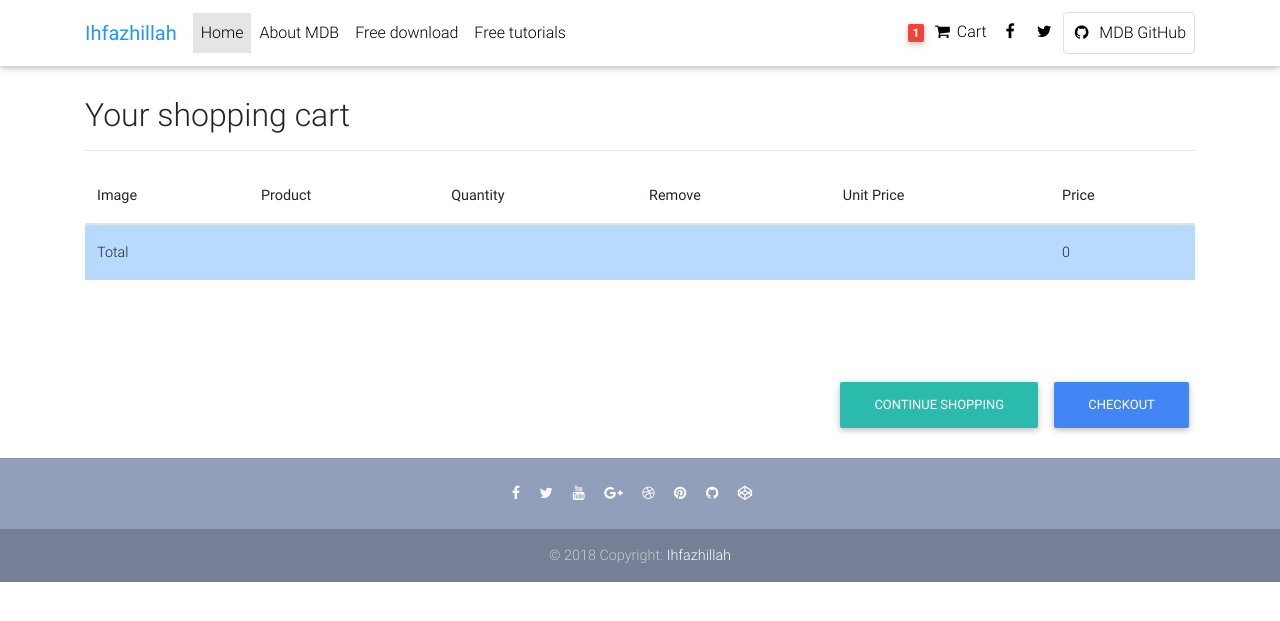
After one commit to ihfazhillah/myshop-django, a Django app: page /cart/ in a window 1280 px wide. The commit adds this page. Shown: the top 621 px of the page. Run offline with Django 3.2, Linux system fonts and the light colour scheme; some libraries are stand-ins or nearby versions.

Commit message:
sampai cart

```diff
--- a/cart/cart.py
+++ b/cart/cart.py
@@ -40,12 +40,12 @@ class Cart(object):
 
     def __iter__(self):
         product_ids = self.cart.keys()
-        products = Product.objects.filter(id__in=product_ids)
+        products = Product.available.filter(id__in=product_ids)
 
         for product in products:
             self.cart[str(product.id)]['product'] = product
 
-        for item in self.cart.values:
+        for item in self.cart.values():
             item['price'] = Decimal(item['price'])
             item['total_price'] = item['price'] * item['quantity']
             yield item
--- a/cart/forms.py
+++ b/cart/forms.py
@@ -1,7 +1,7 @@
 from django import forms
 
 class CartAddForm(forms.Form):
-    quantity = forms.IntegerField(min_value=1)
+    quantity = forms.IntegerField(min_value=1, label='')
     update = forms.CharField(required=False,
                              initial=False,
                              widget=forms.HiddenInput)
--- /dev/null
+++ b/cart/templates/cart/detail.html
@@ -0,0 +1,49 @@
+{% extends 'base.html' %}
+
+{% block title %}Your cart{% endblock %}
+
+{% block content %}
+<section class="pt-5 mb-5">
+  <h2>Your shopping cart</h2>
+  <hr>
+
+<table class="table table-striped">
+  <thead>
+    <tr>
+      <th scope="col">Image</th>
+      <th scope="col">Product</th>
+      <th scope="col">Quantity</th>
+      <th scope="col">Remove</th>
+      <th scope="col">Unit Price</th>
+      <th scope="col">Price</th>
+    </tr>
+  </thead>
+  <tbody>
+    {% for item in cart %}
+    {% with product=item.product %}
+    <tr>
+      <th scope="row"><img class="img img-thumbnail rounded" src="{{product.image.url}}" alt=""></th>
+      <td>{{ product.name }}</td>
+      <td>{{ item.quantity }}</td>
+      <td><a href="{% url 'cart:remove' product.id %}" class='btn btn-sm btn-danger'>Remove</a></td>
+      <td>{{ item.price }}</td>
+      <td>{{ item.total_price }}</td>
+    </tr>
+    {% endwith %}
+    {% endfor %}
+    <tr class='table-primary'>
+      <td>Total</td>
+      <td colspan='4'></td>
+      <td>{{ cart.total_price }}</td>
+    </tr>
+  </tbody>
+</table>
+</section>
+
+<section class="pt-5">
+  <p class="text-right">
+    <a class="btn btn-default" href="{% url 'shop:product-list' %}">Continue shopping</a>
+    <a class="btn btn-primary" href="#">Checkout</a>
+  </p>
+</section>
+{% endblock %}
--- /dev/null
+++ b/cart/urls.py
@@ -0,0 +1,8 @@
+from django.conf.urls import include, url
+from . import views
+
+urlpatterns = [
+    url(r'^$', views.cart_detail, name='detail'),
+    url(r'^add/(?P<product_id>\d+)/$', views.cart_add, name='add'),
+    url(r'^remove/(?P<product_id>\d+)/$', views.cart_remove , name='remove'),
+]
--- a/cart/views.py
+++ b/cart/views.py
@@ -18,13 +18,13 @@ def cart_add(request, product_id):
                  quantity=cleaned_data['quantity'],
                  update_quantity=cleaned_data['update'])
 
-    return redirect('cart:cart-detail')
+    return redirect('cart:detail')
 
 def cart_remove(request, product_id):
     cart = Cart(request)
     product = get_object_or_404(Product, id=product_id)
     cart.remove(product)
-    return redirect('cart:cart-detail')
+    return redirect('cart:detail')
 
 
 def cart_detail(request):
--- a/myshop/settings.py
+++ b/myshop/settings.py
@@ -39,6 +39,7 @@ INSTALLED_APPS = (
     'django.contrib.staticfiles',
     'shop',
     'cart',
+    'crispy_forms',
 )
 
 MIDDLEWARE_CLASSES = (
@@ -110,3 +111,4 @@ MEDIA_URL = '/media/'
 MEDIA_ROOT = os.path.join(BASE_DIR, 'media')
 
 CART_SESSION_ID = 'cart'
+CRISPY_TEMPLATE_PACK = 'bootstrap4'
--- a/myshop/urls.py
+++ b/myshop/urls.py
@@ -5,6 +5,7 @@ from django.conf.urls.static import static
 
 urlpatterns = [
     url(r'^admin/', include(admin.site.urls)),
+    url(r'^cart/', include('cart.urls', namespace='cart')),
     url(r'^', include('shop.urls', namespace='shop'))
 ]
 
--- a/shop/views.py
+++ b/shop/views.py
@@ -1,5 +1,7 @@
 from django.shortcuts import render, get_object_or_404
 from .models import Category, Product
+
+from cart.forms import CartAddForm
 
 # Create your views here.
 
@@ -24,9 +26,11 @@ def product_list(request, category_slug=None):
 
 def product_detail(request, product_id, product_slug):
     product = get_object_or_404(Product, pk=product_id, slug=product_slug)
+    cart_add_form = CartAddForm()
 
     context = {
-        'product': product
+        'product': product,
+        'cart_add_form': cart_add_form
     }
 
     return render(request,
```
Also changed, not shown: shop/templates/shop/products/detail.html (+5 -4 lines), db.sqlite3.
